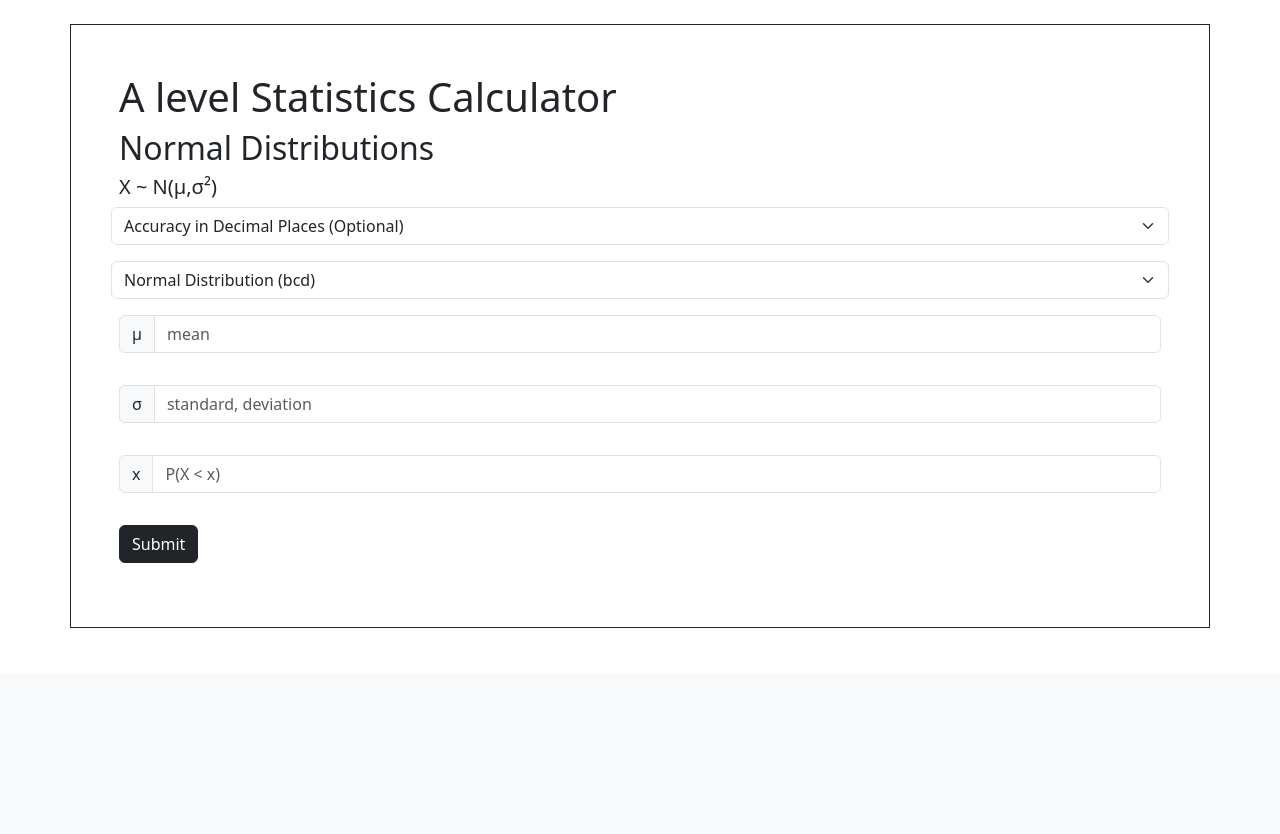
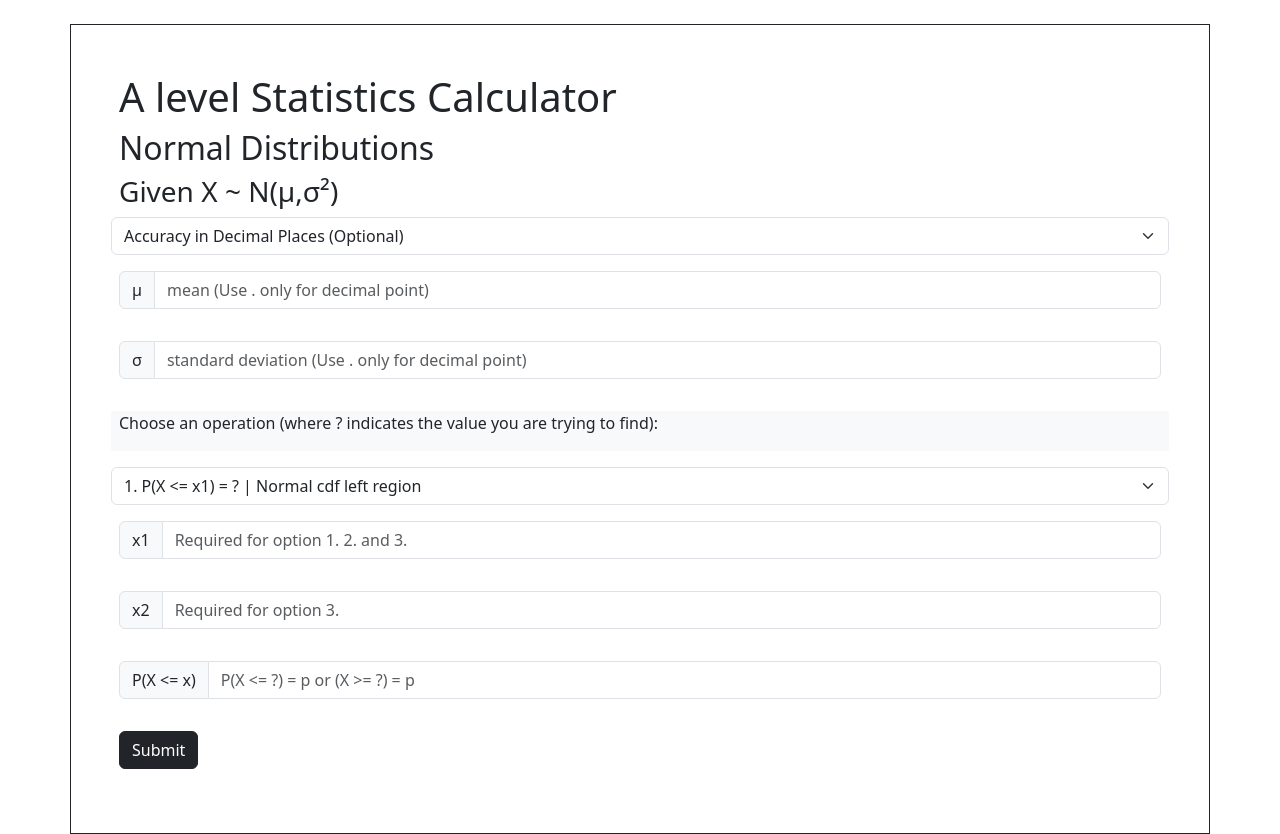
Before and after one commit to quoth-le-corbeau/a_level_stats, a Flask app: page /normal in a window 1280 px wide. Shown: the part 126-960 px from the top of the page. Before the commit the page ends 754 px from the top, so only its background shows below. Run offline with Flask 3, Linux system fonts and the light colour scheme; some libraries are stand-ins or nearby versions.

Commit message:
WIP - Normal

```diff
--- a/app.py
+++ b/app.py
@@ -1,6 +1,6 @@
 from flask import Flask, render_template, request
 from typing import Tuple, List, Optional, Union
-
+from result import Result, Ok, Err
 import processor
 
 app = Flask(__name__)
@@ -35,12 +35,7 @@ def mean_form():
 def _discreet_data_from_form() -> Tuple[List[float], int, Optional[Tuple[str, str]]]:
     error = None
     data_list = []
-    accuracy = request.form.get("accuracy", "2dp")
-    if "dp" in accuracy:
-        dp = int(accuracy[0])
-    else:
-        # TODO: handle sig figs
-        dp = 6
+    dp = _get_or_set_dp()
     data = request.form.get("data", "")
     if data == "":
         error = (data, "Make sure to enter data separated by commas e.g 1.1, 2.2, 3")
@@ -123,18 +118,23 @@ def binomial_form():
 
 
 def _get_binomial_form_submission() -> Tuple[int, str, str, str, str]:
-    accuracy = request.form.get("accuracy", "4dp")
-    try:
-        accuracy = int(accuracy[0])
-    except ValueError:
-        accuracy = 4
+    dp = _get_or_set_dp()
     distribution = request.form.get("distribution", "")
     if distribution not in ["bpd", "bcd"]:
         distribution = "bpd"
     trials = request.form.get("trials", "")
     probability = request.form.get("probability", "")
     successes = request.form.get("successes", "")
-    return accuracy, distribution, probability, successes, trials
+    return dp, distribution, probability, successes, trials
+
+
+def _get_or_set_dp() -> int:
+    accuracy = request.form.get("accuracy", "4dp")
+    try:
+        dp = int(accuracy[0])
+    except ValueError:
+        dp = 4
+    return dp
 
 
 def _validate_binomial_form_data() -> (
@@ -192,7 +192,83 @@ def normal():
 
 @app.route("/normal-form", methods=["POST"])
 def normal_form():
-    return render_template("normal-form.html", title="Normal")
+    dp = _get_or_set_dp()
+    param_result = _get_normal_parameters()
+    if isinstance(param_result, Err):
+        return render_template("normal-error.html", error=param_result.err_value)
+    else:
+        assert isinstance(param_result, Ok)
+        operation, mu, sd, x1, x2, p = param_result.ok_value
+        op = processor.NORMAL_FUNCTIONS[operation]
+        return render_template("normal-form.html", title="Normal", dp=dp, op=op)
+
+
+def _get_normal_parameters() -> (
+    Result[
+        Tuple[str, float, float, Optional[float], Optional[float], Optional[float]],
+        str,
+    ]
+):
+    operation = request.form.get("operation", "")
+    if operation == "":
+        # this should not be possible
+        return Err("No operation selected!")
+    mean = request.form.get("mean", "")
+    if mean == "":
+        return Err("Please provide a numeric value for the mean, μ.")
+    standard_deviation = request.form.get("sd", "")
+    if standard_deviation == "":
+        return Err("Please provide a numeric value for " "the standard deviation, σ.")
+    try:
+        mu = float(mean)
+        sd = float(standard_deviation)
+    except ValueError:
+        return Err(
+            "Please provide numeric values only for the mean, μ "
+            "and standard deviation, σ."
+        )
+    x_upper = request.form.get("x_upper", "")
+    x_lower = request.form.get("x_lower", "")
+    prob = request.form.get("prob", "")
+    if operation not in ["ppf_left", "ppf_right"] and x_upper == "":
+        return Err("Please provide a numeric value for x1.")
+    if operation == "cdf_middle" and (x_upper == "" or x_lower) == "":
+        return Err("Please provide numeric values for x1 and x2.")
+    if operation in ["ppf_left", "ppf_right"] and prob == "":
+        return Err("Please provide a value for p. 0 <= p <= 1")
+    if x_upper != "":
+        try:
+            x1 = float(x_upper)
+        except ValueError:
+            return Err(
+                f"Please enter a numeric value for x1 with no other characters. "
+                f"You entered {x_upper}."
+            )
+    else:
+        x1 = None
+    if x_lower != "":
+        try:
+            x2 = float(x_lower)
+        except ValueError:
+            return Err(
+                f"Please enter a numeric value for x2 with no other characters. "
+                f"You entered {x_lower}."
+            )
+    else:
+        x2 = None
+    if prob != "":
+        try:
+            p = float(prob)
+        except ValueError:
+            return Err(
+                f"Please enter a numeric value for p with no other characters."
+                f"You entered {x_lower}."
+            )
+        if p < 0 or p > 1:
+            return Err(f"Probabilities must be: 0 <= p <= 1!. " f"You entered: {p}")
+    else:
+        p = None
+    return Ok((operation, mu, sd, x1, x2, p))
 
 
 if __name__ == "__main__":
--- a/processor.py
+++ b/processor.py
@@ -1,8 +1,48 @@
+from scipy.stats import norm
 import numpy as np
 import math
 from typing import List, Tuple
 
 from models import CentralTendency, Spread
+
+
+def p_x_up_to_value(mean: float, sd: float, val: float) -> None:
+    p = norm(loc=mean, scale=sd).cdf(val)
+    print(f"P(x < {val}) = {round(p, 6)}")
+
+
+def p_x_above_value(mean: float, sd: float, val: float) -> None:
+    p = norm(loc=mean, scale=sd).cdf(val)
+    print(f"P(x >= {val}) = {round(1 - p, 6)}")
+
+
+def p_x_between_values(mean, sd, val1, val2) -> None:
+    p1 = norm(loc=mean, scale=sd).cdf(val1)
+    p2 = norm(loc=mean, scale=sd).cdf(val2)
+    print(f"ANSWER: P({val1} < x < {val2}) = {round(p2 - p1, 6)}")
+    print("BREAKDOWN:")
+    print(f"P(x < {val1}, P(x > {val2}) = {round(1 - p2, 6) + p1, 6}")
+    print(f"P(x < {val1}) = {p1}")
+    print(f"P(x < {val2}) = {p2}")
+
+
+def up_to_value_given_p(mean, sd, p) -> None:
+    less_than_value = norm.ppf(p, loc=mean, scale=sd)
+    print(f"If P(x <= X) = {round(p, 4)}, Then X = {round(less_than_value, 3)}")
+
+
+def above_value_given_p(mean, sd, p) -> None:
+    more_than_value = norm.ppf(1 - p, loc=mean, scale=sd)
+    print(f"If P(x >= X) = {round(p, 4)}, Then X = {round(more_than_value, 3)}")
+
+
+NORMAL_FUNCTIONS = {
+    "cdf_left": p_x_up_to_value,
+    "cdf_right": p_x_above_value,
+    "cdf_middle": p_x_between_values,
+    "ppf_left": up_to_value_given_p,
+    "ppf_right": above_value_given_p,
+}
 
 
 def get_central_tendency(data_list: List[float], dp: int = 2) -> CentralTendency:
--- a/templates/normal-form.html
+++ b/templates/normal-form.html
@@ -4,6 +4,7 @@
     <h1>A level Statistics Calculator</h1>
     <h2>Normal Distributions</h2>
     <p>Results accurate to {{ dp }} decimal places</p>
+    <p>Operation selected: {{ op }}</p>
     <div>
         <a href="{{ url_for('normal')}}" class="btn btn-outline-dark">Calculate more Normal Distributions</a>
     </div>
--- a/templates/normal.html
+++ b/templates/normal.html
@@ -3,7 +3,7 @@
 <div class="container p-5 mt-4 border border-dark">
     <h1>A level Statistics Calculator</h1>
     <h2>Normal Distributions</h2>
-    <h5>X ~ N(μ,σ²)</h5>
+    <h3>Given X ~ N(μ,σ²)</h3>
      <form class="row g-3" action="/normal-form" method="POST">
        <select class="form-select" aria-label="Default select example" name="accuracy">
             <option selected>Accuracy in Decimal Places (Optional)</option>
@@ -13,21 +13,35 @@
             <option value="5dp">5dp</option>
             <option value="6dp">6dp</option>
         </select>
-         <select class="form-select" aria-label="Default select example" name="accuracy">
-            <option selected value="norm">Normal Distribution (bcd)</option>
-            <option value="ncd">Normal Cumulative Distribution</option>
-        </select>
-        <div class="input-group mb-3">
+         <div class="input-group mb-3">
           <span class="input-group-text">μ</span>
-          <input type="text" class="form-control" placeholder="mean" name="mean">
+          <input type="text" class="form-control" placeholder="mean (Use . only for decimal point)" name="mean">
         </div>
         <div class="input-group mb-3">
           <span class="input-group-text">σ</span>
-          <input type="text" class="form-control" placeholder="standard, deviation" name="sd">
+          <input type="text" class="form-control" placeholder="standard deviation (Use . only for decimal point)" name="sd">
+        </div>
+         <div class="bg bg-light">
+             <p>Choose an operation (where ? indicates the value you are trying to find):</p>
+        </div>
+         <select class="form-select" aria-label="Default select example" name="operation">
+            <option selected value="cdf_left">1. P(X <= x1) = ? | Normal cdf left region</option>
+            <option value="cdf_right">2. P(X >= x1) = ? | Normal cdf right region</option>
+            <option value="cdf_middle">3. P(x2 <= X <= x1) = ? | Normal cdf middle region</option>
+            <option value="ppf_left">4. Find x if probability P(X <= ?) is known. Inverse cdf left region.</option>
+            <option value="ppf_right">5. Find x if probability P(X >= ?) is known. Inverse cdf right region.</option>
+        </select>
+        <div class="input-group mb-3">
+          <span class="input-group-text">x1</span>
+          <input type="text" class="form-control" placeholder="Required for option 1. 2. and 3." name="x_upper">
         </div>
         <div class="input-group mb-3">
-          <span class="input-group-text">x</span>
-          <input type="text" class="form-control" placeholder="P(X < x)" name="successes">
+          <span class="input-group-text">x2</span>
+          <input type="text" class="form-control" placeholder="Required for option 3." name="x_lower">
+        </div>
+        <div class="input-group mb-3">
+          <span class="input-group-text">P(X <= x)</span>
+          <input type="text" class="form-control" placeholder="P(X <= ?) = p or (X >= ?) = p" name="prob">
         </div>
         <div class="col-auto">
             <button type="submit" class="btn btn-dark mb-3">Submit</button>
```
